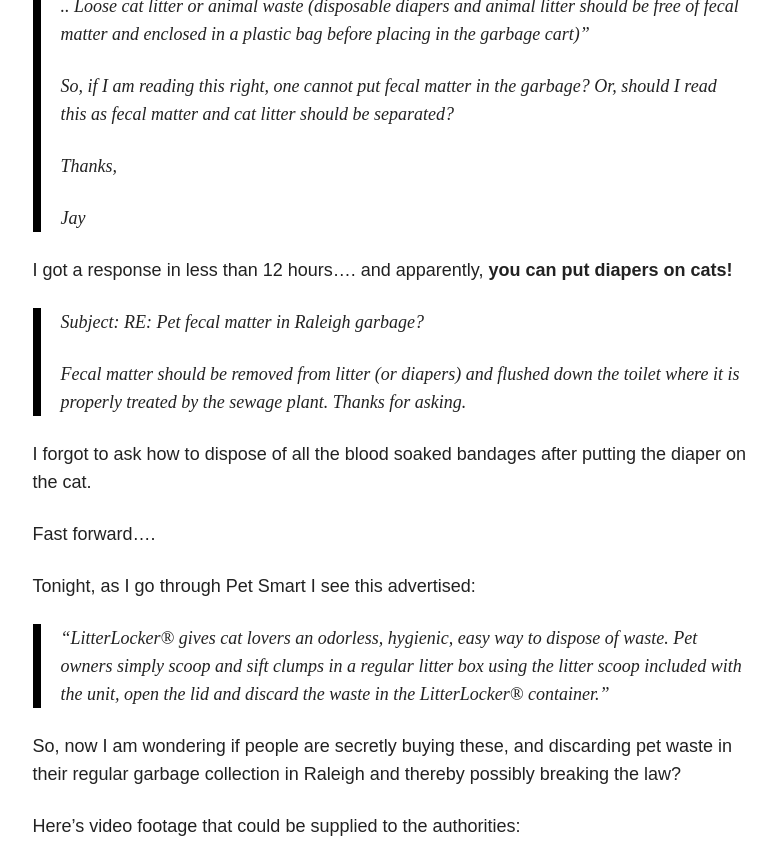
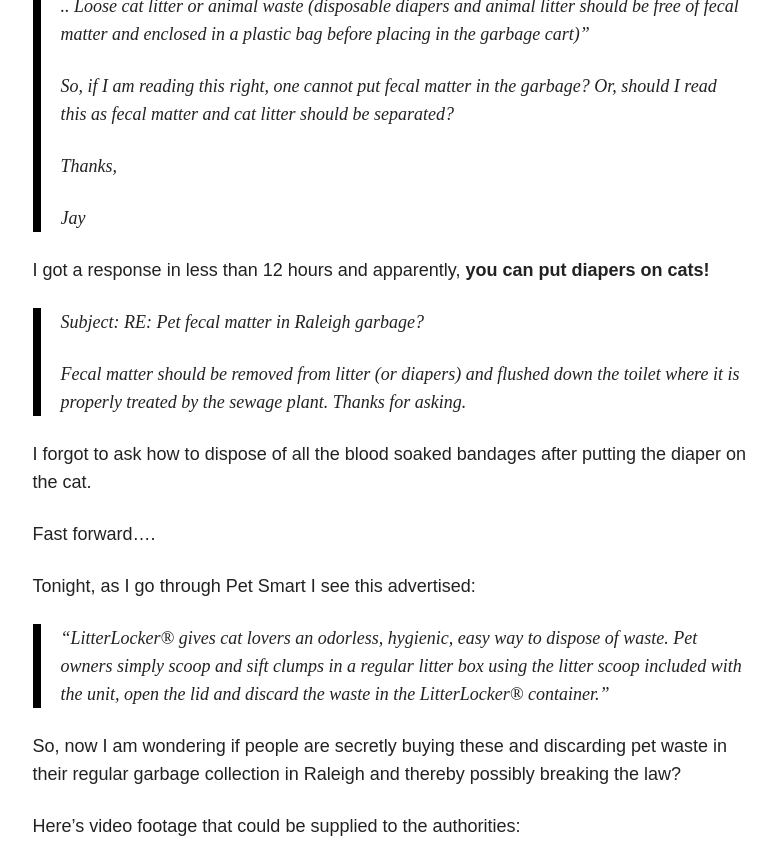
Before and after one commit to nsshommo/jaycuthrell.github.io, a Jekyll site: the page built from blog/_posts/2005-02-12-cat-diapers.markdown, in a window 1280 px wide and 900 px high, scrolled down 1062 px, cut to the strip 0-860 px from the top of the window. Shown: the whole strip, without its empty margins (347-1123 px from the left). Built offline with Jekyll 4.4.1, drawn with Linux system fonts in a browser that asks for light colours; nearby versions of some CDN libraries.

Commit message:
Proofreading

```diff
--- a/blog/_posts/2005-02-12-cat-diapers.markdown
+++ b/blog/_posts/2005-02-12-cat-diapers.markdown
@@ -12,8 +12,6 @@ tags:
 I was trying to figure out where cat poop goes. _Yes, this is my life._
 
 So, as I live in Raleigh I asked the waste folks (they have email) the question:
-
-
 
 > Subject: Pet fecal matter in Raleigh garbage?
 >
@@ -35,8 +33,7 @@ So, as I live in Raleigh I asked the waste folks (they have email) the question:
 >Jay
 
 
-
-I got a response in less than 12 hours.... and apparently, **you can put diapers on cats!**
+I got a response in less than 12 hours and apparently, **you can put diapers on cats!**
 
 
 > Subject: RE: Pet fecal matter in Raleigh garbage?
@@ -51,7 +48,7 @@ Tonight, as I go through Pet Smart I see this advertised:
 
 > "LitterLocker® gives cat lovers an odorless, hygienic, easy way to dispose of waste. Pet owners simply scoop and sift clumps in a regular litter box using the litter scoop included with the unit, open the lid and discard the waste in the LitterLocker® container."
 
-So, now I am wondering if people are secretly buying these, and discarding pet waste in their regular garbage collection in Raleigh and thereby possibly breaking the law?
+So, now I am wondering if people are secretly buying these and discarding pet waste in their regular garbage collection in Raleigh and thereby possibly breaking the law?
 
 Here's video footage that could be supplied to the authorities:
 
```
